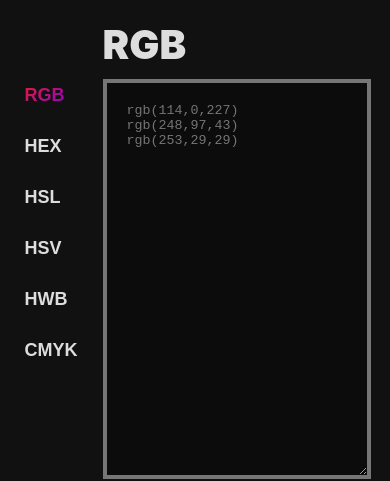
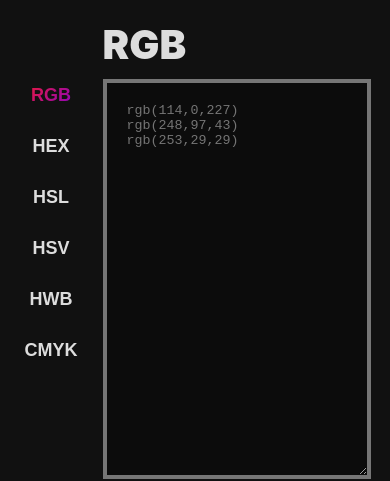
Before and after one commit to elina-codes/batch-color-converter, a React (Create React App) app: page / in a window 390 px wide. Shown: the part 382-863 px from the top of the page. Built offline with nearby package versions, Linux system fonts and the light colour scheme.

Commit message:
fix: Fix color format validation, check for correct type

```diff
--- a/src/ConversionView.module.css
+++ b/src/ConversionView.module.css
@@ -12,7 +12,6 @@
 
 @media screen and (max-width: 1000px) {
   .container {
-    gap: 20px;
     flex-direction: column;
   }
 }
@@ -48,6 +47,9 @@
 
 .tabs {
   margin-top: 50px;
+  display: flex;
+  flex-direction: column;
+  align-items: center;
 }
 
 .tabs button {
--- a/src/ConversionView.tsx
+++ b/src/ConversionView.tsx
@@ -94,6 +94,16 @@ export default function ConversionView() {
   const colorStringToNumberArray = (value: string) =>
     value.split(",").map((v) => Number(v));
 
+  const validateColorFormat = (value: string, converted: Number[]) => {
+    if (
+      (fromType === "hex" && !value.startsWith("#")) ||
+      (fromType !== "hex" && !value.startsWith(fromType)) ||
+      converted.includes(NaN)
+    ) {
+      throw new Error("Invalid color");
+    }
+  };
+
   const convertColors = async (colors: string) => {
     try {
       setError(false);
@@ -103,12 +113,9 @@ export default function ConversionView() {
         const parsed =
           fromType === "hex" ? sanitized : colorStringToNumberArray(sanitized);
         const converted = convert[fromType][toType](parsed);
-        if (converted.includes(NaN)) {
-          throw new Error("Invalid color");
-        }
 
-        const convertedString = formatColor(converted, toType);
-        return convertedString;
+        validateColorFormat(input, converted);
+        return formatColor(converted, toType);
       });
       return result;
     } catch (error) {
```
